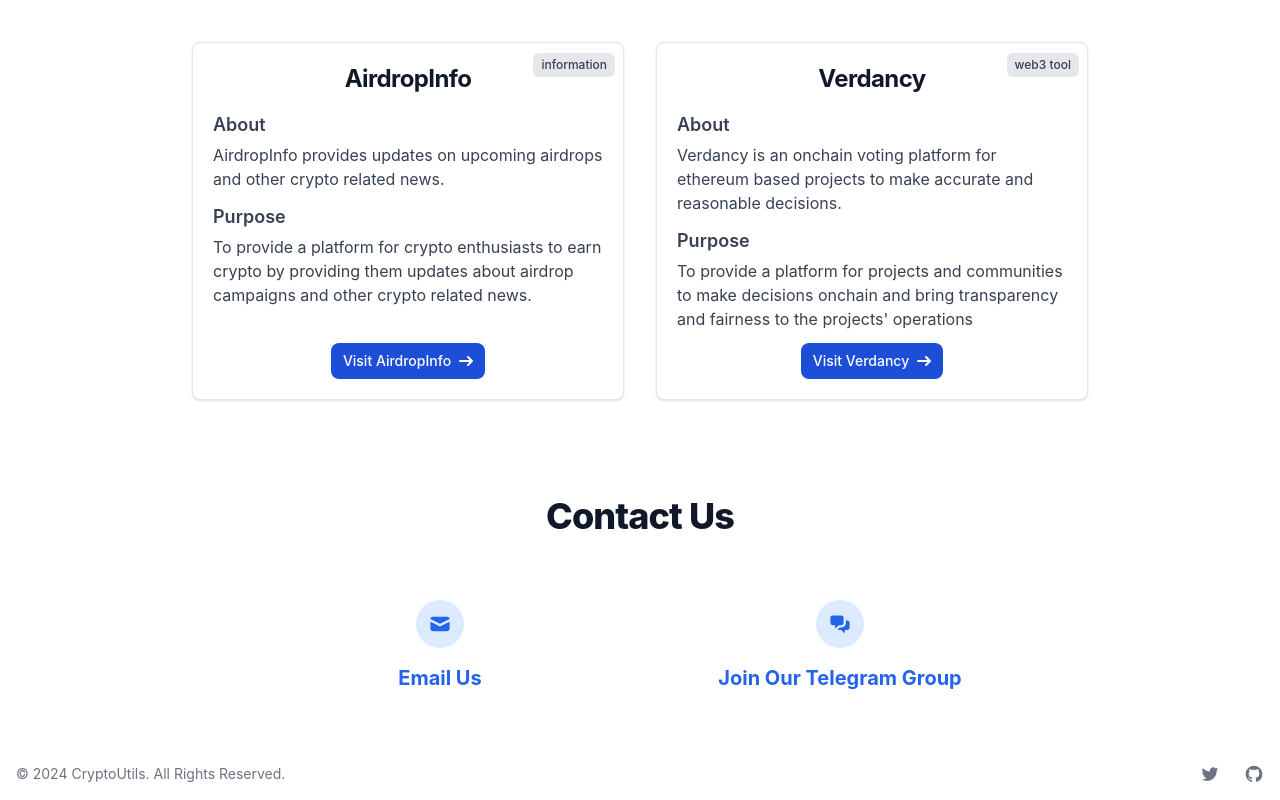
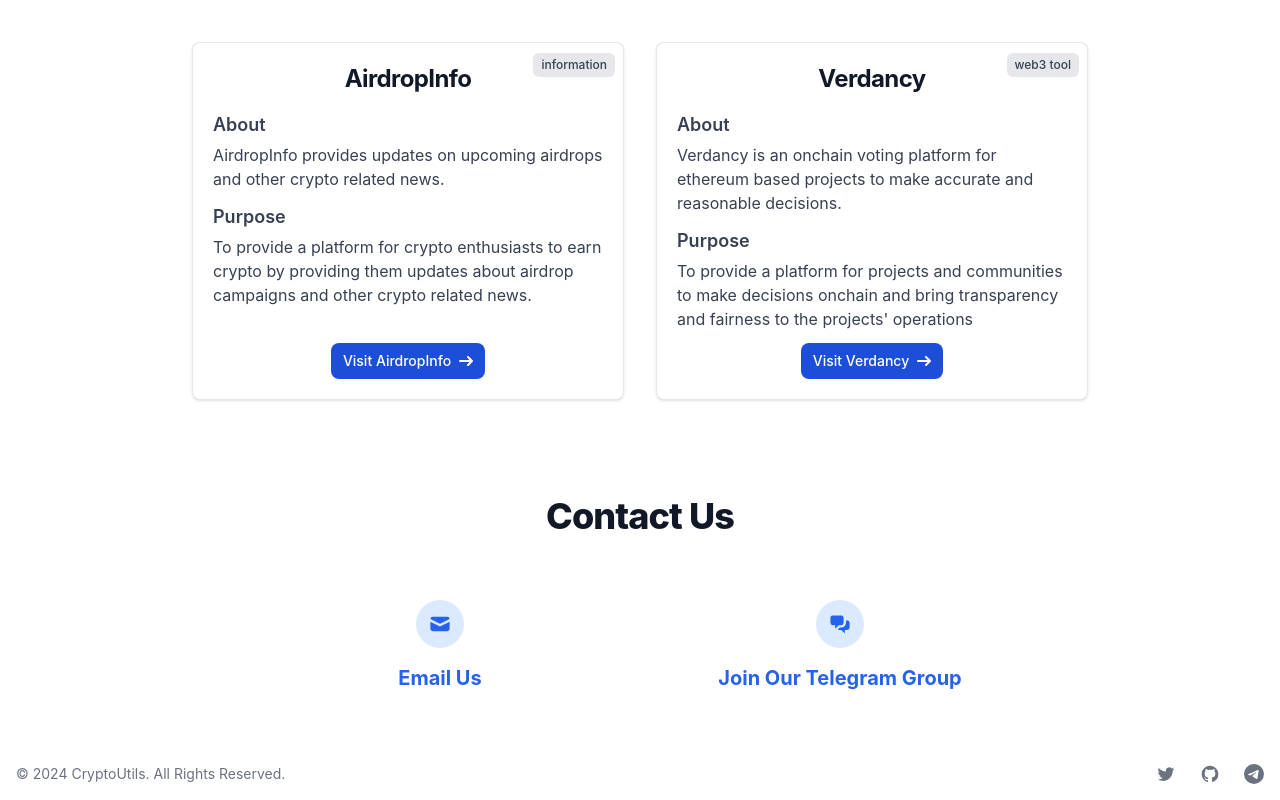
Before and after one commit to KingHanzala/cryptoutils-landing, a React (Vite) app: page / in a window 1280 px wide. Shown: the part 810-1610 px from the top of the page. Built offline with nearby package versions, Linux system fonts and the light colour scheme.

Commit message:
Fix issues and telegram to footer

```diff
--- a/src/components/Footer.tsx
+++ b/src/components/Footer.tsx
@@ -11,6 +11,11 @@
                 <a href="https://github.com/kinghanzala" target="_blank" className="text-gray-500 hover:text-gray-900 dark:hover:text-white">
                     <svg className="w-5 h-5" fill="currentColor" viewBox="0 0 24 24" aria-hidden="true"><path fillRule="evenodd" d="M12 2C6.477 2 2 6.484 2 12.017c0 4.425 2.865 8.18 6.839 9.504.5.092.682-.217.682-.483 0-.237-.008-.868-.013-1.703-2.782.605-3.369-1.343-3.369-1.343-.454-1.158-1.11-1.466-1.11-1.466-.908-.62.069-.608.069-.608 1.003.07 1.531 1.032 1.531 1.032.892 1.53 2.341 1.088 2.91.832.092-.647.35-1.088.636-1.338-2.22-.253-4.555-1.113-4.555-4.951 0-1.093.39-1.988 1.029-2.688-.103-.253-.446-1.272.098-2.65 0 0 .84-.27 2.75 1.026A9.564 9.564 0 0112 6.844c.85.004 1.705.115 2.504.337 1.909-1.296 2.747-1.027 2.747-1.027.546 1.379.202 2.398.1 2.651.64.7 1.028 1.595 1.028 2.688 0 3.848-2.339 4.695-4.566 4.943.359.309.678.92.678 1.855 0 1.338-.012 2.419-.012 2.747 0 .268.18.58.688.482A10.019 10.019 0 0022 12.017C22 6.484 17.522 2 12 2z" clipRule="evenodd" /></svg>
                 </a>
+                <a href="https://t.me/cryptoutils_ann" target="_blank" className="text-gray-500 hover:text-gray-900 dark:hover:text-white">
+                    <svg className="w-5 h-5" fill="currentColor" viewBox="0 0 24 24" aria-hidden="true">
+                        <path d="M11.944 0A12 12 0 0 0 0 12a12 12 0 0 0 12 12 12 12 0 0 0 12-12A12 12 0 0 0 12 0a12 12 0 0 0-.056 0zm4.962 7.224c.1-.002.321.023.465.14a.506.506 0 0 1 .171.325c.016.093.036.306.02.472-.18 1.898-.962 6.502-1.36 8.627-.168.9-.499 1.201-.82 1.23-.696.065-1.225-.46-1.9-.902-1.056-.693-1.653-1.124-2.678-1.8-1.185-.78-.417-1.21.258-1.91.177-.184 3.247-2.977 3.307-3.23.007-.032.014-.15-.056-.212s-.174-.041-.249-.024c-.106.024-1.793 1.14-5.061 3.345-.48.33-.913.49-1.302.48-.428-.008-1.252-.241-1.865-.44-.752-.245-1.349-.374-1.297-.789.027-.216.325-.437.893-.663 3.498-1.524 5.83-2.529 6.998-3.014 3.332-1.386 4.025-1.627 4.476-1.635z" />
+                    </svg>
+                </a>
             </div>
         </div>
      </footer>
--- a/src/components/Hero.tsx
+++ b/src/components/Hero.tsx
@@ -10,7 +10,7 @@
                         Realising ideas that make web3 better and secure
                     </p>
                     <button
-                        onClick={() => window.open('https:x.com/cryptoutils', '_blank')}
+                        onClick={() => window.open('https://x.com/cryptoutils', '_blank')}
                         className="relative inline-flex items-center justify-center px-8 py-3 overflow-hidden text-lg font-medium text-white bg-primary-700 rounded-full hover:bg-primary-600 group focus:outline-none focus:ring-2 focus:ring-primary-500 focus:ring-offset-2"
                     >
                         <span className="absolute left-0 block w-full h-0 transition-all bg-primary-800 opacity-100 group-hover:h-full top-1/2 group-hover:top-0 duration-400 ease"></span>
```
